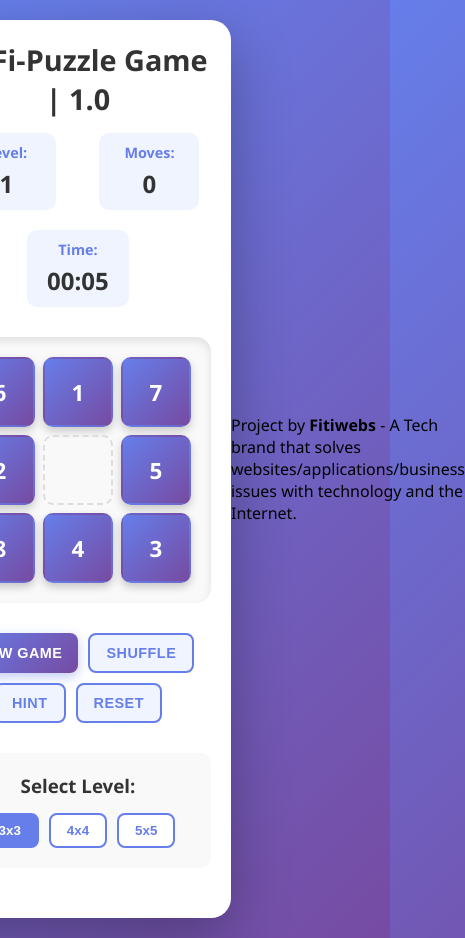
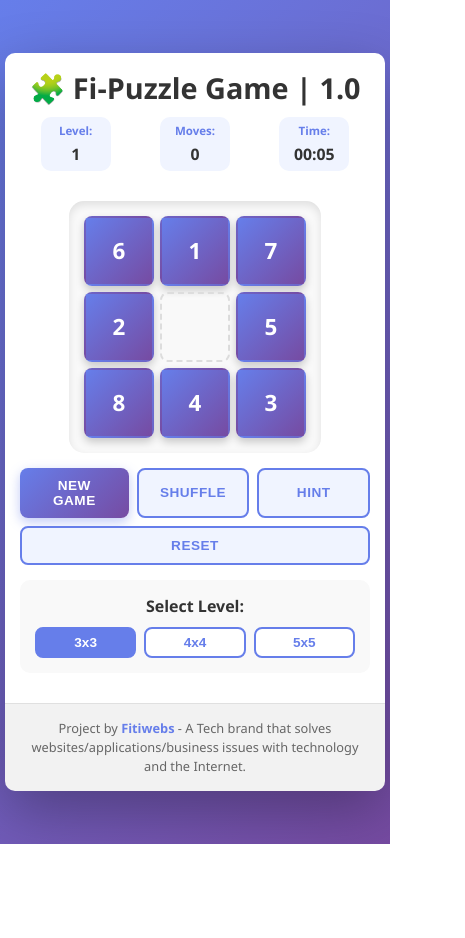
Before and after one commit to Fitiwebs/Fi-Puzzle, a plain HTML site: page index.html in a window 390 px wide. Shown: the whole page, 465 px wide, since content can reach past the window. After the commit the page ends 844 px from the top, so only its background shows below. Drawn offline with Linux system fonts and the light colour scheme.

Commit message:
Make page responsive with footer properly positioned at bottom

```diff
--- a/index.html
+++ b/index.html
@@ -7,6 +7,7 @@
     <link rel="stylesheet" href="styles.css">
 </head>
 <body>
+    <div class="wrapper">
         <div class="container">
             <header>
                 <h1>🧩 Fi-Puzzle Game | 1.0</h1>
@@ -47,6 +48,7 @@
                     </div>
                 </div>
             </main>
+        </div>
 
         <div id="modal" class="modal">
             <div class="modal-content">
@@ -61,12 +63,12 @@
                 <button id="modal-restart-btn" class="btn btn-secondary">Play Again</button>
             </div>
         </div>
-    </div>
-
-    <script src="script.js"></script>
 
         <footer>
             <p>Project by <strong>Fitiwebs</strong> - A Tech brand that solves websites/applications/business issues with technology and the Internet.</p>
         </footer>
+    </div>
+
+    <script src="script.js"></script>
 </body>
 </html>
--- a/styles.css
+++ b/styles.css
@@ -4,23 +4,36 @@
     box-sizing: border-box;
 }
 
+html, body {
+    height: 100%;
+    width: 100%;
+}
+
 body {
     font-family: 'Segoe UI', Tahoma, Geneva, Verdana, sans-serif;
     background: linear-gradient(135deg, #667eea 0%, #764ba2 100%);
-    min-height: 100vh;
     display: flex;
     justify-content: center;
     align-items: center;
     padding: 20px;
+    min-height: 100vh;
+}
+
+.wrapper {
+    display: flex;
+    flex-direction: column;
+    background: white;
+    border-radius: 20px;
+    box-shadow: 0 20px 60px rgba(0, 0, 0, 0.3);
+    width: 100%;
+    max-width: 600px;
+    min-height: auto;
+    overflow: hidden;
 }
 
 .container {
-    background: white;
-    border-radius: 20px;
-    box-shadow: 0 20px 60px rgba(0, 0, 0, 0.3);
     padding: 30px;
-    max-width: 600px;
-    width: 100%;
+    flex: 1;
 }
 
 header {
@@ -243,6 +256,7 @@ main {
     text-align: center;
     box-shadow: 0 20px 60px rgba(0, 0, 0, 0.3);
     animation: slideIn 0.3s ease;
+    max-width: 90%;
 }
 
 @keyframes slideIn {
@@ -292,13 +306,105 @@ main {
     margin-right: 10px;
 }
 
-@media (max-width: 500px) {
+footer {
+    background: rgba(0, 0, 0, 0.05);
+    padding: 20px 30px;
+    text-align: center;
+    border-top: 1px solid #e0e0e0;
+    width: 100%;
+}
+
+footer p {
+    color: #666;
+    font-size: 0.9em;
+    line-height: 1.5;
+}
+
+footer strong {
+    color: #667eea;
+    font-weight: 600;
+}
+
+/* Tablet & Mobile Responsiveness */
+@media (max-width: 768px) {
+    body {
+        padding: 10px;
+    }
+
+    .wrapper {
+        border-radius: 15px;
+    }
+
     .container {
         padding: 20px;
     }
 
     h1 {
+        font-size: 2em;
+    }
+
+    .stats {
+        gap: 10px;
+    }
+
+    .stat {
+        min-width: 80px;
+        padding: 8px 15px;
+    }
+
+    .stat span {
+        font-size: 1.2em;
+    }
+}
+
+@media (max-width: 500px) {
+    body {
+        padding: 5px;
+    }
+
+    .wrapper {
+        border-radius: 10px;
+    }
+
+    .container {
+        padding: 15px;
+    }
+
+    h1 {
         font-size: 1.8em;
+        margin-bottom: 10px;
+    }
+
+    .stats {
+        gap: 8px;
+        margin-bottom: 15px;
+    }
+
+    .stat {
+        min-width: 70px;
+        padding: 6px 12px;
+        font-size: 0.9em;
+    }
+
+    .stat label {
+        font-size: 0.8em;
+    }
+
+    .stat span {
+        font-size: 1.1em;
+    }
+
+    main {
+        margin-bottom: 15px;
+    }
+
+    .game-section {
+        margin-bottom: 15px;
+    }
+
+    .puzzle-board {
+        padding: 15px;
+        gap: 6px;
     }
 
     .puzzle-board.level-1 {
@@ -318,10 +424,110 @@ main {
 
     .tile {
         font-size: 1.4em;
+        border-radius: 8px;
+    }
+
+    .controls {
+        gap: 8px;
+        margin-bottom: 15px;
     }
 
     .btn {
         padding: 10px 16px;
+        font-size: 0.85em;
+        flex: 1;
+        min-width: 100px;
+    }
+
+    .level-select {
+        padding: 15px;
+        margin-top: 10px;
+    }
+
+    .level-select h3 {
+        font-size: 1em;
+        margin-bottom: 10px;
+    }
+
+    .level-btn {
+        padding: 6px 12px;
+        font-size: 0.85em;
+        flex: 1;
+        min-width: 80px;
+    }
+
+    .level-buttons {
+        gap: 8px;
+    }
+
+    .modal-content {
+        padding: 25px;
+        border-radius: 15px;
+    }
+
+    #modal-title {
+        font-size: 1.6em;
+        margin-bottom: 10px;
+    }
+
+    #modal-message {
+        font-size: 1em;
+        margin-bottom: 15px;
+    }
+
+    .modal-stats {
+        padding: 12px;
+        margin: 15px 0;
+    }
+
+    .modal-stats p {
         font-size: 0.9em;
+        margin: 6px 0;
+    }
+
+    .modal-content button {
+        margin-top: 10px;
+        margin-right: 5px;
+        padding: 8px 12px;
+        font-size: 0.8em;
+    }
+
+    footer {
+        padding: 15px;
+    }
+
+    footer p {
+        font-size: 0.8em;
     }
 }
+
+@media (max-width: 320px) {
+    h1 {
+        font-size: 1.4em;
+    }
+
+    .btn {
+        padding: 8px 12px;
+        font-size: 0.75em;
+    }
+
+    .level-btn {
+        padding: 5px 10px;
+        font-size: 0.75em;
+    }
+
+    .puzzle-board.level-1 {
+        grid-template-columns: repeat(3, 60px);
+        grid-template-rows: repeat(3, 60px);
+    }
+
+    .puzzle-board.level-2 {
+        grid-template-columns: repeat(4, 50px);
+        grid-template-rows: repeat(4, 50px);
+    }
+
+    .puzzle-board.level-3 {
+        grid-template-columns: repeat(5, 40px);
+        grid-template-rows: repeat(5, 40px);
+    }
+}
```
Lines whose indentation alone changed are shown as unchanged.
